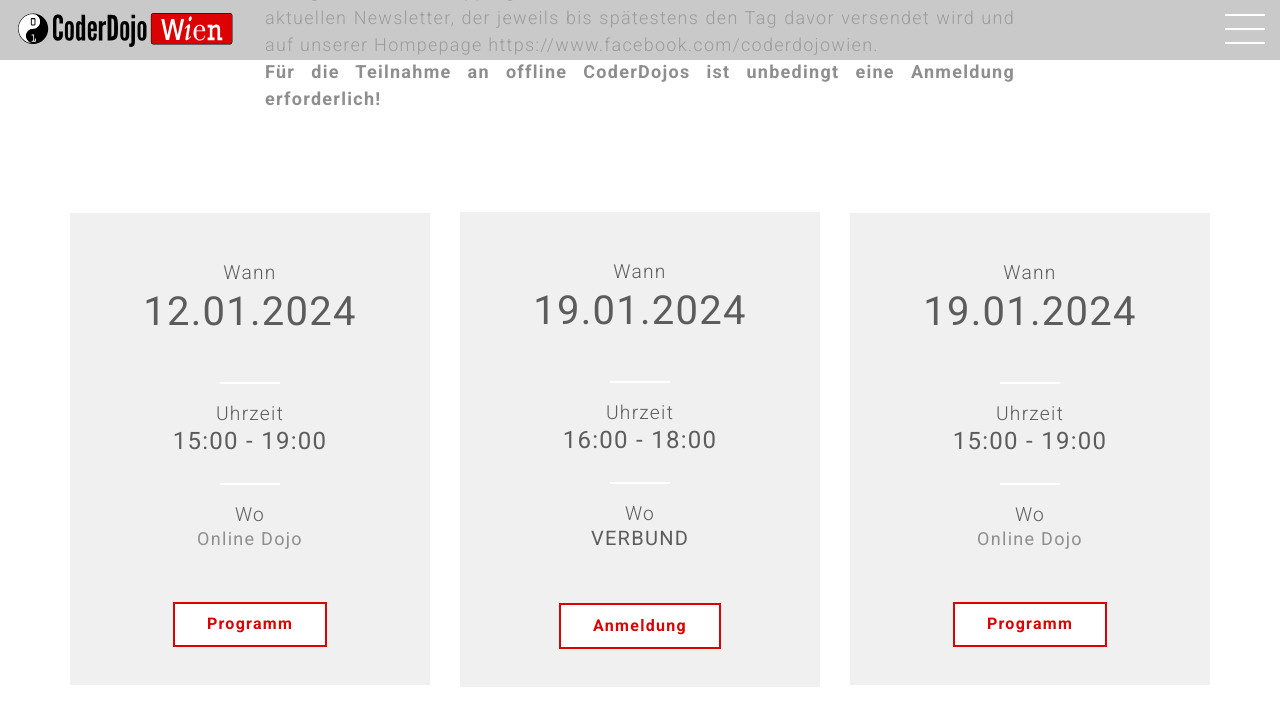
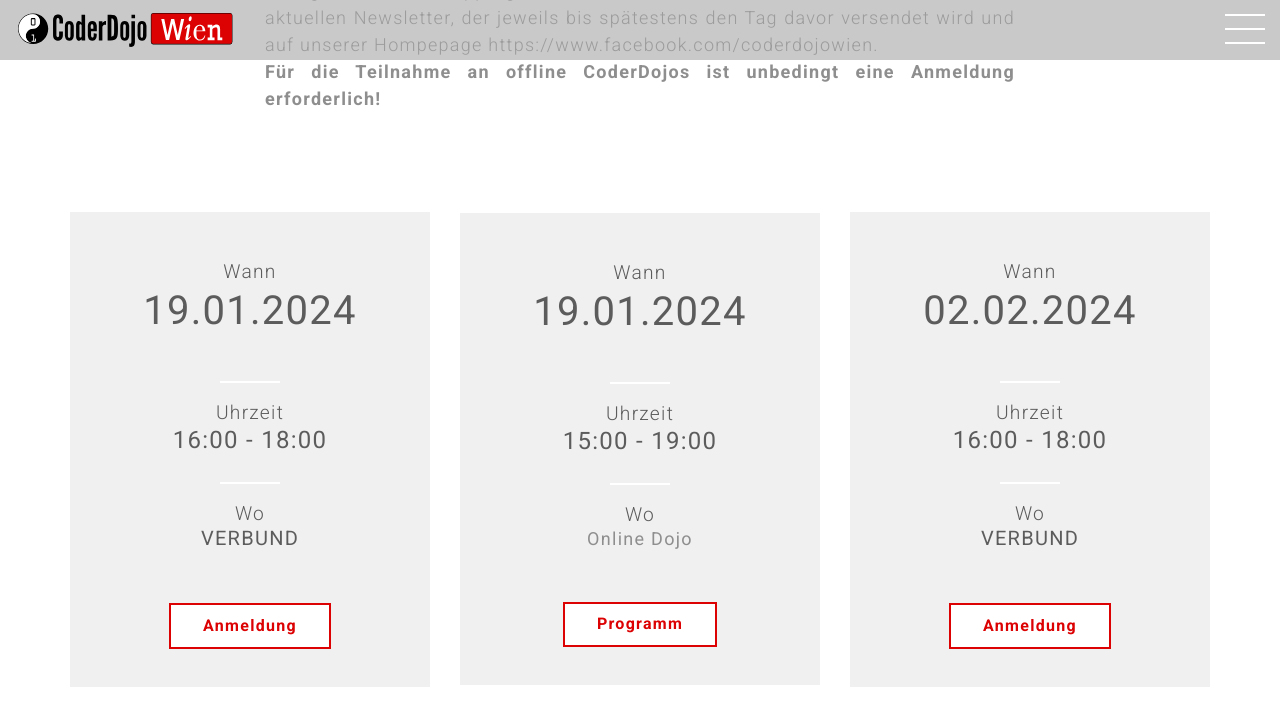
Before and after one commit to coderdojo-wien/coderdojo-wien.github.io, a Jekyll site: the page built from index.html, in a window 1280 px wide and 900 px high, scrolled down 3869 px, cut to the strip 0-792 px from the top of the window. Shown: the top 726 px of the strip. Built offline with Jekyll 4.4.1, drawn with Linux system fonts in a browser that asks for light colours; nearby versions of some CDN libraries; comment, search, counter and statistics services are not loaded.

Commit message:
Update events.yml

```diff
--- a/_data/events.yml
+++ b/_data/events.yml
@@ -2,16 +2,6 @@
 
 description: "Ein Anmeldung ist für die Teilnahme an den online CoderDojos nicht erforderlich. Das genaue Workshopprogramm mit den Teilnahmelinks finden sie in unserem aktuellen Newsletter, der jeweils bis spätestens den Tag davor versendet wird und auf unserer Hompepage https://www.facebook.com/coderdojowien. </br><b>Für die Teilnahme an offline CoderDojos ist unbedingt eine Anmeldung erforderlich!</b>"
 events-list:
-
-- event-date: 12.01.2024
-  event-time: 15:00 - 19:00
-  event-startdate: 2024-01-12T15:00:00+0100
-  event-enddate: 2024-01-12T19:00:00+0100
-  event-name: Online CoderDojo
-  event-type: Online
-  event-place: Online Dojo
-  event-place-name: Online
-  event-url: "https://linz.coderdojo.net/termine/"
 
 - event-date: 19.01.2024
   event-time: 16:00 - 18:00
@@ -37,6 +27,20 @@
   event-place-name: Online
   event-url: "https://linz.coderdojo.net/termine/"
 
+- event-date: 02.02.2024
+  event-time: 16:00 - 18:00
+  event-startdate: 2024-02-02T16:00:00+0100
+  event-enddate: 2024-02-02T18:00:00+0100
+  event-name: "CoderDojo Wien @ VERBUND"
+  event-type: Offline
+  event-registration-url: "https://www.eventbrite.at/e/wien-at-verbund-am-2224-registrierung-790936842387"
+  event-place: <a href="#main-event-place-map">VERBUND</a>
+  event-place-name: VERBUND
+  event-place-streetaddress: Am Hof 6a
+  event-place-addresslocality: Wien
+  event-place-postalcode: 1010
+  event-place-addresscountry: AT
+
 # - event-date: 28.04.2023
 #   event-time: 16:00 - 18:00
 #   event-startdate: 2023-04-28T16:00:00+0100
```
